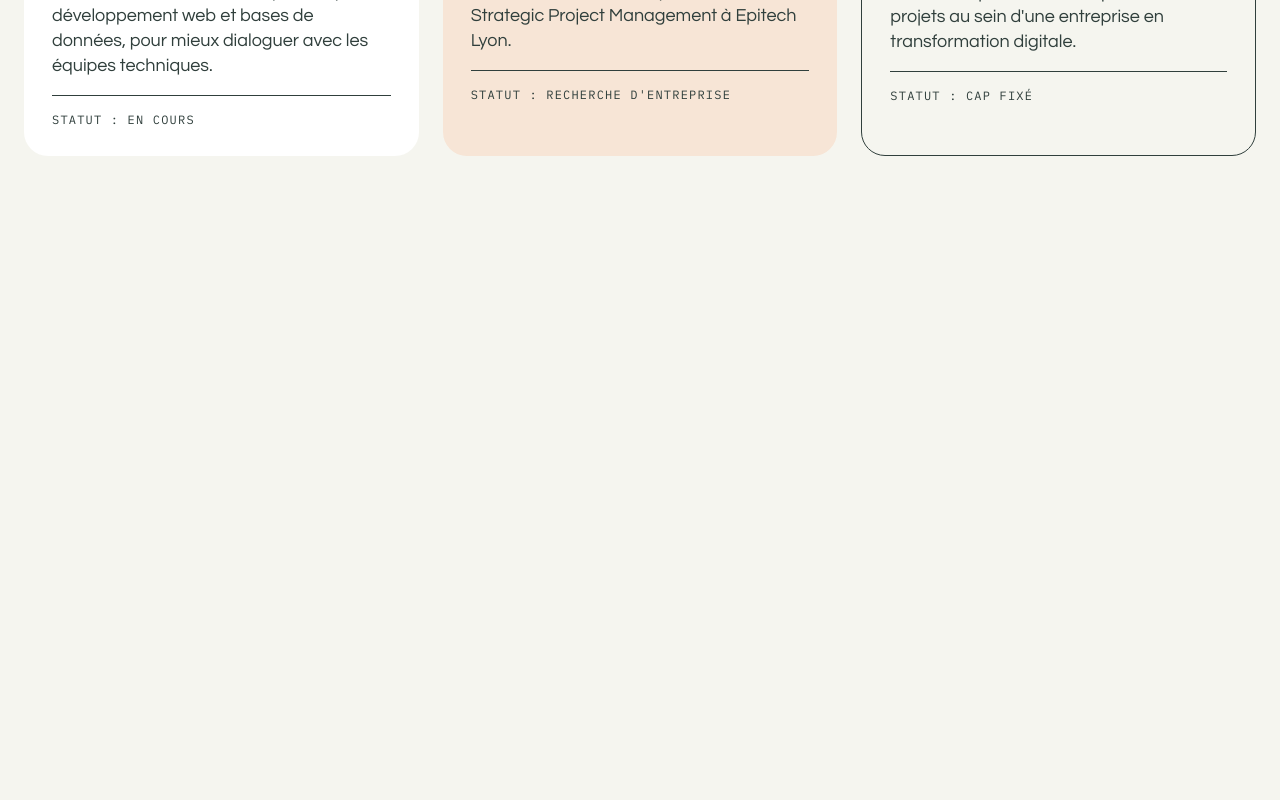
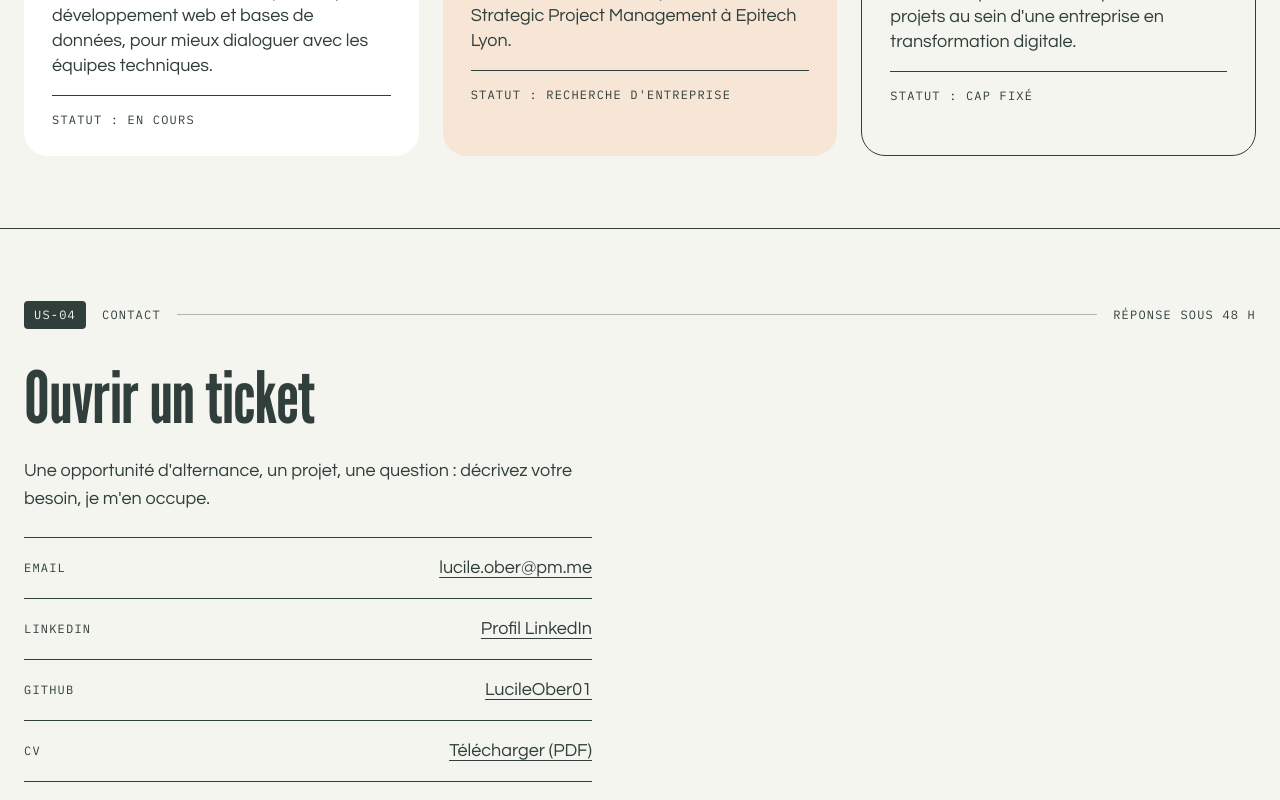
Before and after one commit to LucileOber01/my-portfolio, a React (Vite) app: page /#/ in a window 1280 px wide. Shown: the part 2830-3630 px from the top of the page. Before the commit the page ends 3058 px from the top, so only its background shows below. Built offline with nearby package versions, Linux system fonts and the light colour scheme.

Commit message:
Add contact section with links and CV

```diff
--- a/src/pages/Accueil.jsx
+++ b/src/pages/Accueil.jsx
@@ -94,6 +94,36 @@ function Accueil() {
           </ol>
         </div>
       </section>
+
+      <section id="contact" aria-labelledby="contact-titre" className="border-t border-ink">
+  <div className="mx-auto flex max-w-7xl flex-col gap-8 px-6 py-18">
+    <EnTeteSection code="US-04" nom="Contact" info="Réponse sous 48 h" />
+    <div className="grid gap-12 md:grid-cols-2 md:gap-24">
+      <div className="flex flex-col gap-6">
+        <h2 id="contact-titre" className="font-display text-5xl md:text-7xl">Ouvrir un ticket</h2>
+        <p className="text-lg">Une opportunité d'alternance, un projet, une question : décrivez votre besoin, je m'en occupe.</p>
+        <ul className="border-t border-ink">
+          <li className="flex items-center justify-between gap-4 border-b border-ink py-4">
+            <span className="font-mono text-xs uppercase tracking-widest">Email</span>
+            <a href="mailto:lucile.ober@pm.me" className="text-lg underline underline-offset-4 hover:no-underline">lucile.ober@pm.me</a>
+          </li>
+          <li className="flex items-center justify-between gap-4 border-b border-ink py-4">
+            <span className="font-mono text-xs uppercase tracking-widest">LinkedIn</span>
+            <a href="www.linkedin.com/in/lucile-ober-508067445" className="text-lg underline underline-offset-4 hover:no-underline">Profil LinkedIn</a>
+          </li>
+          <li className="flex items-center justify-between gap-4 border-b border-ink py-4">
+            <span className="font-mono text-xs uppercase tracking-widest">GitHub</span>
+            <a href="https://github.com/LucileOber01" className="text-lg underline underline-offset-4 hover:no-underline">LucileOber01</a>
+          </li>
+          <li className="flex items-center justify-between gap-4 border-b border-ink py-4">
+            <span className="font-mono text-xs uppercase tracking-widest">CV</span>
+            <a href={`${import.meta.env.BASE_URL}cv-lucile-ober.pdf`} download className="text-lg underline underline-offset-4 hover:no-underline">Télécharger (PDF)</a>
+          </li>
+        </ul>
+      </div>
+    </div>
+  </div>
+</section>
     </>
   )
 }
```
Also changed, not shown: 1 other file (tests, documents, lock files or other folders).
